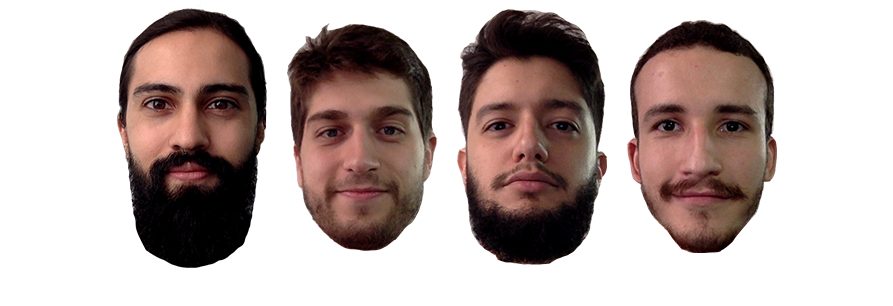
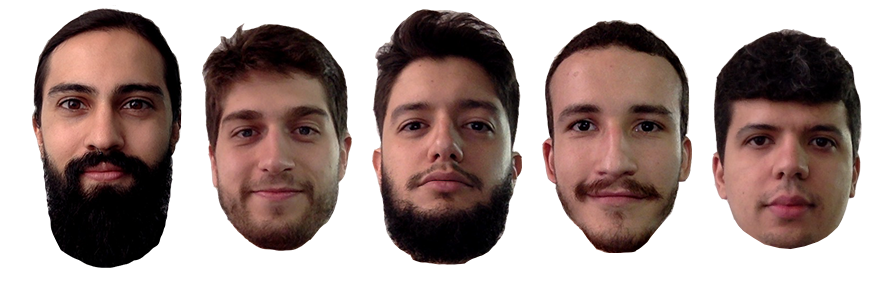
Before and after one commit to gafit/christmas-project, a plain HTML site: page index.html in a window 1280 px wide. Shown: the whole page, without its empty margins (193-1086 px from the left). Drawn offline with nearby package versions, Linux system fonts and the light colour scheme.

Commit message:
inclusao do pablo

```diff
--- a/index.html
+++ b/index.html
@@ -80,6 +80,10 @@
             #arthur_mouth{
                 left: 48px;
                 top:177px;
+            }
+            #pablo_mouth{
+                left: 53px;
+                top:176px;
             }
 
             .openMouth {
@@ -166,6 +170,10 @@
                 <img class="picture" src="arthur.png">
                 <img class="mouth" id="arthur_mouth" src="arthur_mouth.png" data-sing-count="0">
             </div>
+            <div class="picture-div tilt">
+                <img class="picture" src="pablo.png">
+                <img class="mouth" id="pablo_mouth" src="pablo_mouth.png" data-sing-count="0">
+            </div>
         </div>
 
         <script src="https://code.jquery.com/jquery-3.2.1.min.js" integrity="sha256-hwg4gsxgFZhOsEEamdOYGBf13FyQuiTwlAQgxVSNgt4=" crossorigin="anonymous"></script>
@@ -206,6 +214,7 @@
                 singAfter('adriano', 100);
                 singAfter('jonas', 200);
                 singAfter('arthur', 220);
+                singAfter('pablo', 260);
             }
 
             function singAfter(p_Person, p_Time){
@@ -215,12 +224,13 @@
             }
 
             $(document).ready(function(){
-                loadAudios(); //TODO verificar se isso roda no celular ou se precisa de um botao pra carregar
+                //TODO verificar se isso roda no celular ou se precisa de um botao pra carregar, e descomentar depois que tivermos os audios
+                //loadAudios();
             });
 
             function loadAudios(){
                 $(m_TeamMembers).each(function(){
-                    new Audio(p_Person + '.mp3');
+                    new Audio(this + '.mp3');
                 });
             }
         </script>
```
Also changed, not shown: fotos/pablo.jpg (added), pablo.png (added), pablo_mouth.png (added), 1 other file.
